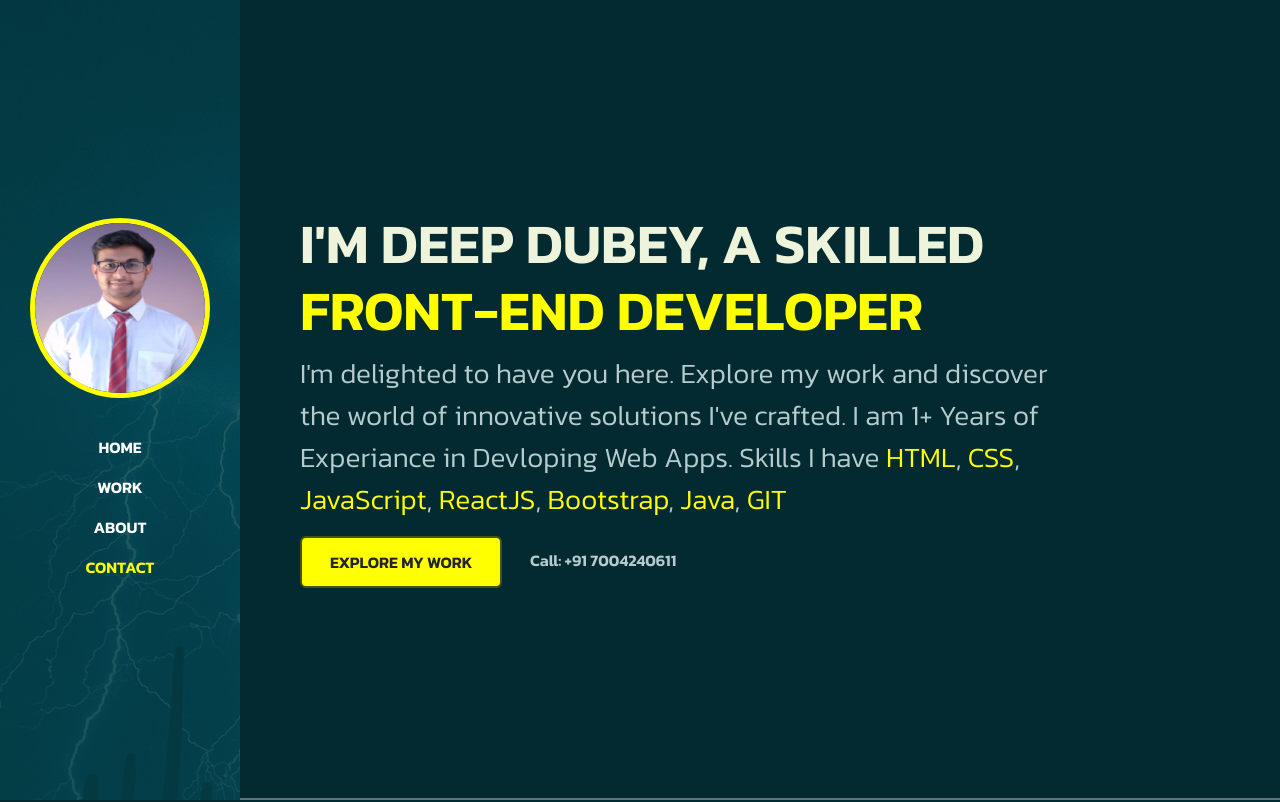
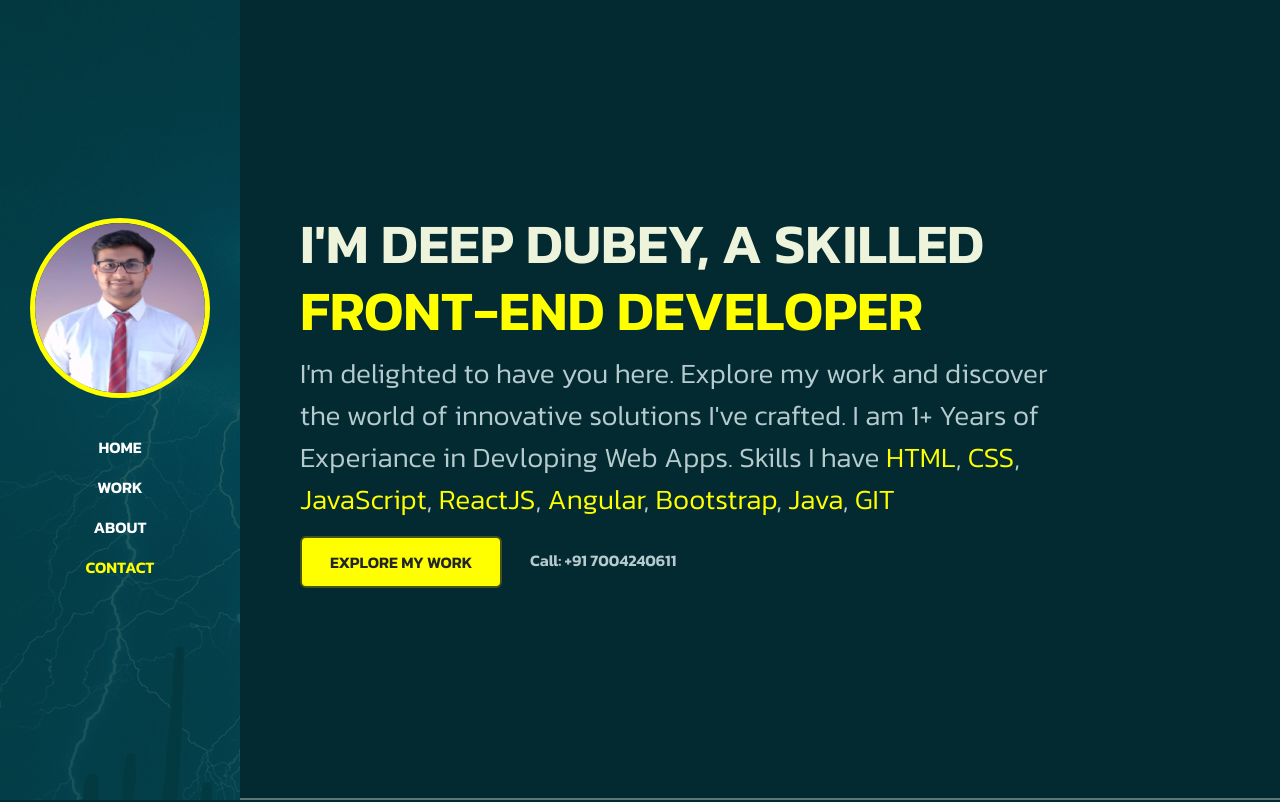
Before and after one commit to Deep-Dubey/Portfolio, a plain HTML site: page index.html in a window 1280 px wide. Shown: the top 802 px of the page. Drawn offline with Linux system fonts and the light colour scheme; a web font is replaced by a local one.

Commit message:
Angular Added

```diff
--- a/index.html
+++ b/index.html
@@ -81,7 +81,7 @@
               >
                 I'm delighted to have you here. Explore my work and discover the
                 world of innovative solutions I've crafted. I am 1+ Years of Experiance in Devloping Web Apps.
-                Skills I have <span style="color:yellow">HTML</span>,<span style="color:yellow"> CSS</span>,<span style="color:yellow"> JavaScript</span>,<span style="color:yellow"> ReactJS</span>,<span style="color:yellow"> Bootstrap</span>,<span style="color:yellow"> Java</span>,<span style="color:yellow"> GIT</span>
+                Skills I have <span style="color:yellow">HTML</span>,<span style="color:yellow"> CSS</span>,<span style="color:yellow"> JavaScript</span>,<span style="color:yellow"> ReactJS</span>,<span style="color:yellow"> Angular</span>,<span style="color:yellow"> Bootstrap</span>,<span style="color:yellow"> Java</span>,<span style="color:yellow"> GIT</span>
               </p>
               <div data-aos="fade-up" data-aos-delay="600">
                 <a href="#work" class="btn btn-brand fw-bold me-4">
```
